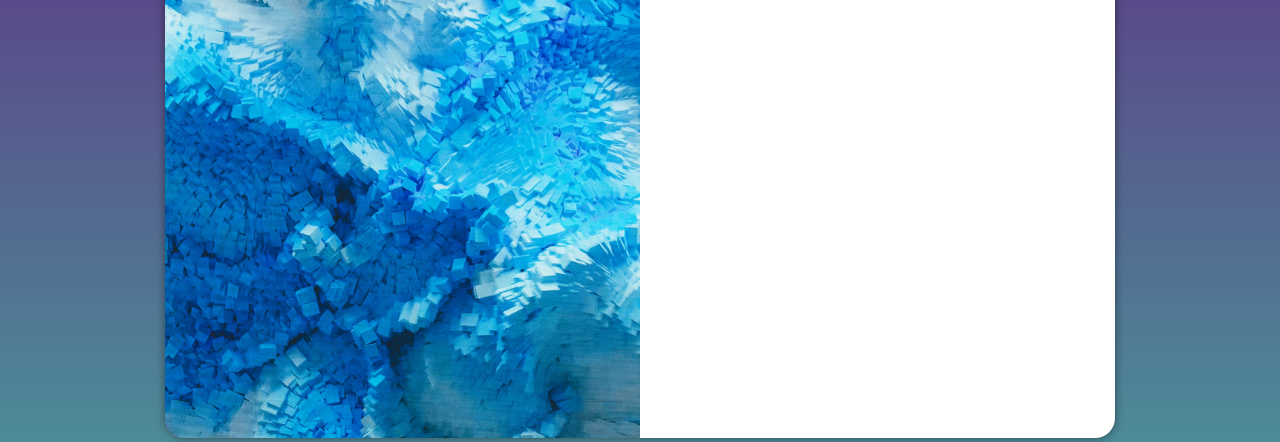
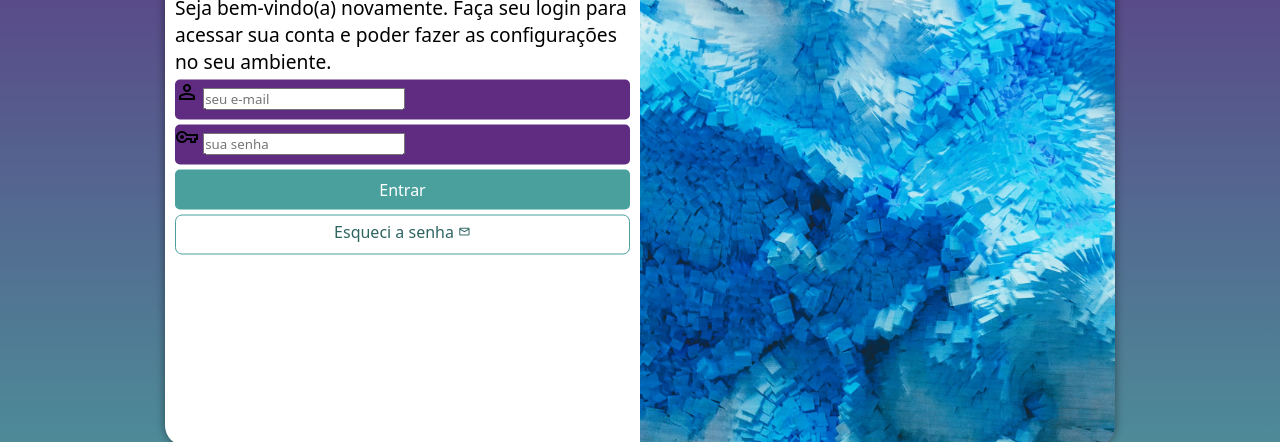
Before and after one commit to ronalddmiranda/projeto-login, a plain HTML site: page index.html in a window 1280 px wide. Shown: the part 212-654 px from the top of the page. Drawn offline with nearby package versions, Linux system fonts and the light colour scheme.

Commit message:
formatação do formulário

```diff
--- a/estilos/media-query.css
+++ b/estilos/media-query.css
@@ -35,12 +35,21 @@
     }
 
     section#login > div#imagen {
-        float: left;
+        float: right;
         width: 50%;
         height: 100%;
     }
 
     section#login > div#formulario {
-        float: right;
+        float: left;
+        width: 50%;
+    }
+
+    div#formulario > h1 {
+        font-size: 2em;
+    }
+
+    div#formulario > p {
+        font-size: 1.2em;
     }
 }
--- a/estilos/style.css
+++ b/estilos/style.css
@@ -33,7 +33,7 @@ section#login {
 
     background-color: white;
     width: 250px;
-    height: 500px;
+    height: 515px;
     border-radius: 20px;
     box-shadow: 0px 0px 10px rgba(0, 0, 0, 0.455);
 
@@ -53,3 +53,64 @@ section#login > div#formulario {
     display: block;
     padding: 10px;
 }
+
+div#formulario > h1 {
+    text-align: center;
+    margin-bottom: 10px;
+}
+
+div#formulario > p {
+    font-size: 0.8em;
+}
+
+form > div.campo {
+    background-color: #5f2c82;
+    display: block;
+    width: 100%;
+    height: 40px;
+    border-radius: 5px;
+    margin: 5px 0px;
+}
+
+div.campo > label {
+    display: none;
+}
+
+form > input[type=submit] {
+    display: block;
+    font-size: 1em;
+    width: 100%;
+    height: 40px;
+    background-color: #49a09d;
+    color: white;
+    border: none;
+    border-radius: 5px;
+    cursor: pointer;
+}
+
+form > input[type=submit]:hover {
+    background-color: #2d6462;
+}
+
+form > a.botao {
+    display: block;
+    text-align: center;
+    font-size: 1em;
+    width: 100%;
+    height: 40px;
+    padding-top: 5px;
+    margin-top: 5px;
+    background-color: white;
+    color: #2d6462;
+    border: 1px solid #49a09d;
+    border-radius: 7px;
+    text-decoration: none;
+}
+
+form > a.botao:hover {
+    background-color: #6cd3cf;
+}
+
+form > a.botao > span {
+    font-size: 0.8em;
+}
--- a/index.html
+++ b/index.html
@@ -4,6 +4,7 @@
     <meta charset="UTF-8">
     <meta name="viewport" content="width=device-width, initial-scale=1.0">
     <title>Login</title>
+    <link href="https://fonts.googleapis.com/css2?family=Material+Symbols+Outlined" rel="stylesheet"/>
     <link rel="stylesheet" href="estilos/style.css">
     <link rel="stylesheet" href="estilos/media-query.css">
 </head>
@@ -16,8 +17,21 @@
             <div id="formulario">
                 <h1>Login</h1>
                 <p>Seja bem-vindo(a) novamente. Faça seu login para acessar sua conta e poder fazer as configurações no seu ambiente.</p>
-                <form action="login.php" method=-post>
-
+                <form action="login.php" method=-post autocomplete="on">
+                    <div class="campo">
+                        <span class="material-symbols-outlined">person</span>
+                        <input type="email" name="login" id="ilogin" placeholder="seu e-mail" autocomplete="email" required maxlength="30">
+                        <label for="ilogin">Login</label>
+                    </div>
+                    <div class="campo">
+                        <span class="material-symbols-outlined">vpn_key</span>
+                        <input type="password" name="senha" id="isenha" placeholder="sua senha" autocomplete="current-password" required minlength="8" maxlength="20">
+                        <label for="isenha">Senha</label>
+                    </div>
+                    <input type="submit" value="Entrar">
+                    <a href="esqueci.html" class="botao">
+                        Esqueci a senha <span class="material-symbols-outlined">mail</span>
+                    </a>
                 </form>
             </div>
         </section>
```
